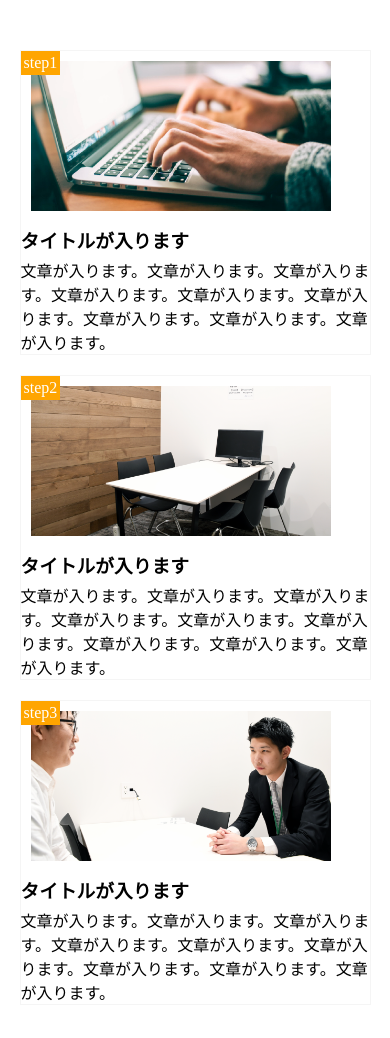
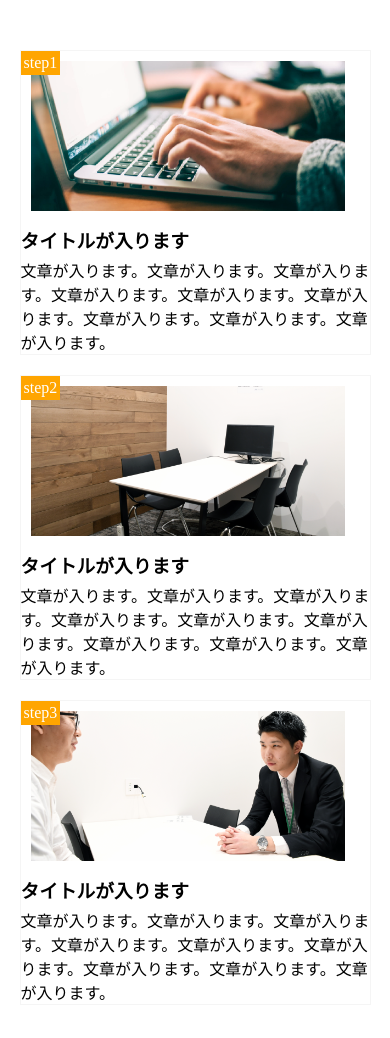
Before and after one commit to kei0726/sample2, a plain HTML site: page 1-9 課題(再.20日)/chapter10.html in a window 390 px wide. Drawn offline with Linux system fonts and the light colour scheme.

Commit message:
[修正]1-9課題

```diff
--- a/1-9 課題(再.20日)/10style.css
+++ b/1-9 課題(再.20日)/10style.css
@@ -77,7 +77,7 @@ main{
     margin-bottom: 20px;
   }
   .step-img1 {
-    width: 300px;
+    width: 90%;
     margin: 10px;
     padding: 0;
 
@@ -91,7 +91,7 @@ main{
 
   }
   .step-img2 {
-    width: 300px;
+    width: 90%;
     margin: 10px;
     padding: 0;
   }
@@ -102,7 +102,7 @@ main{
     float: none;
   }
   .step-img3 {
-    width: 300px;
+    width: 90%;
     margin: 10px;
     padding: 0;
 }}
```
